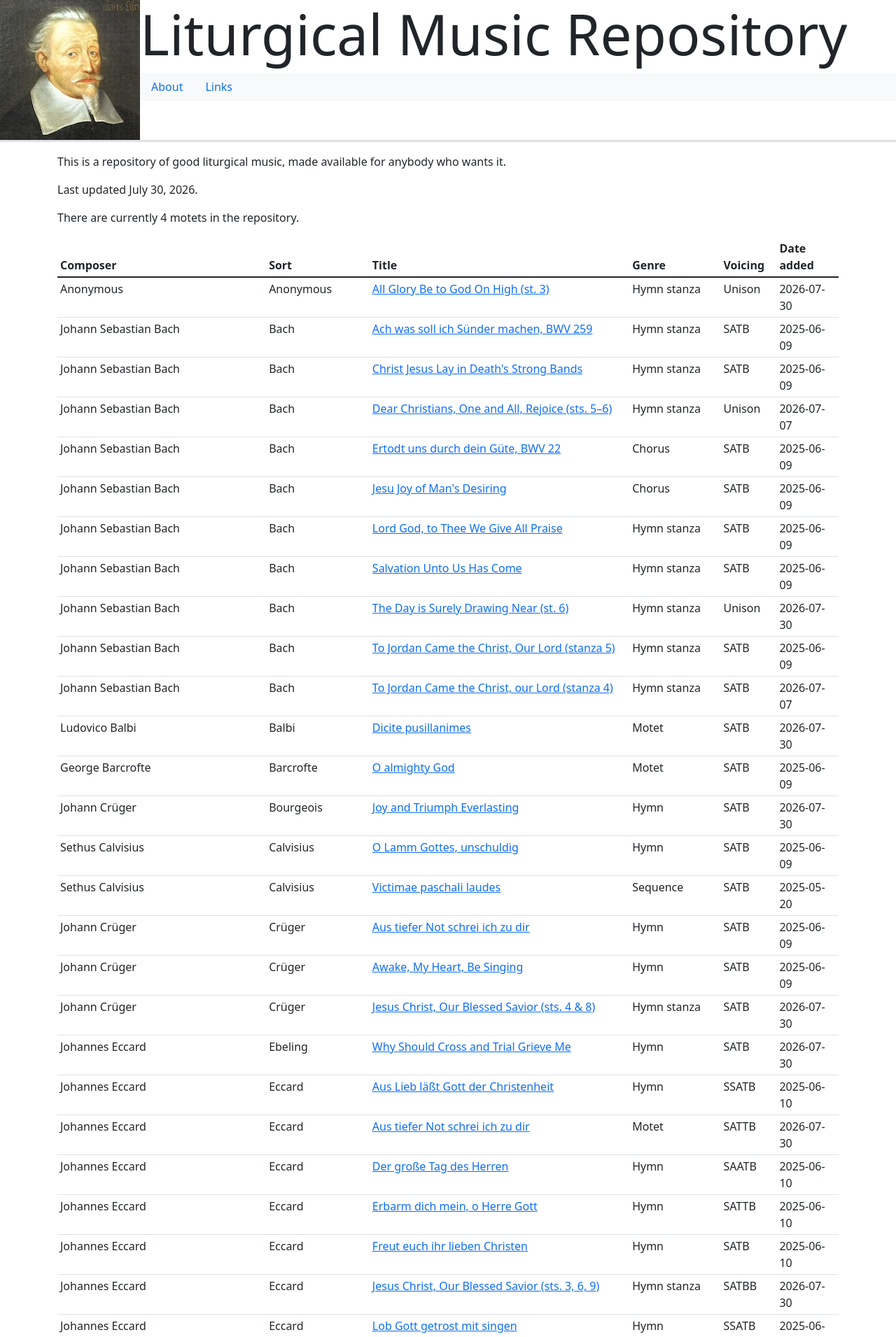
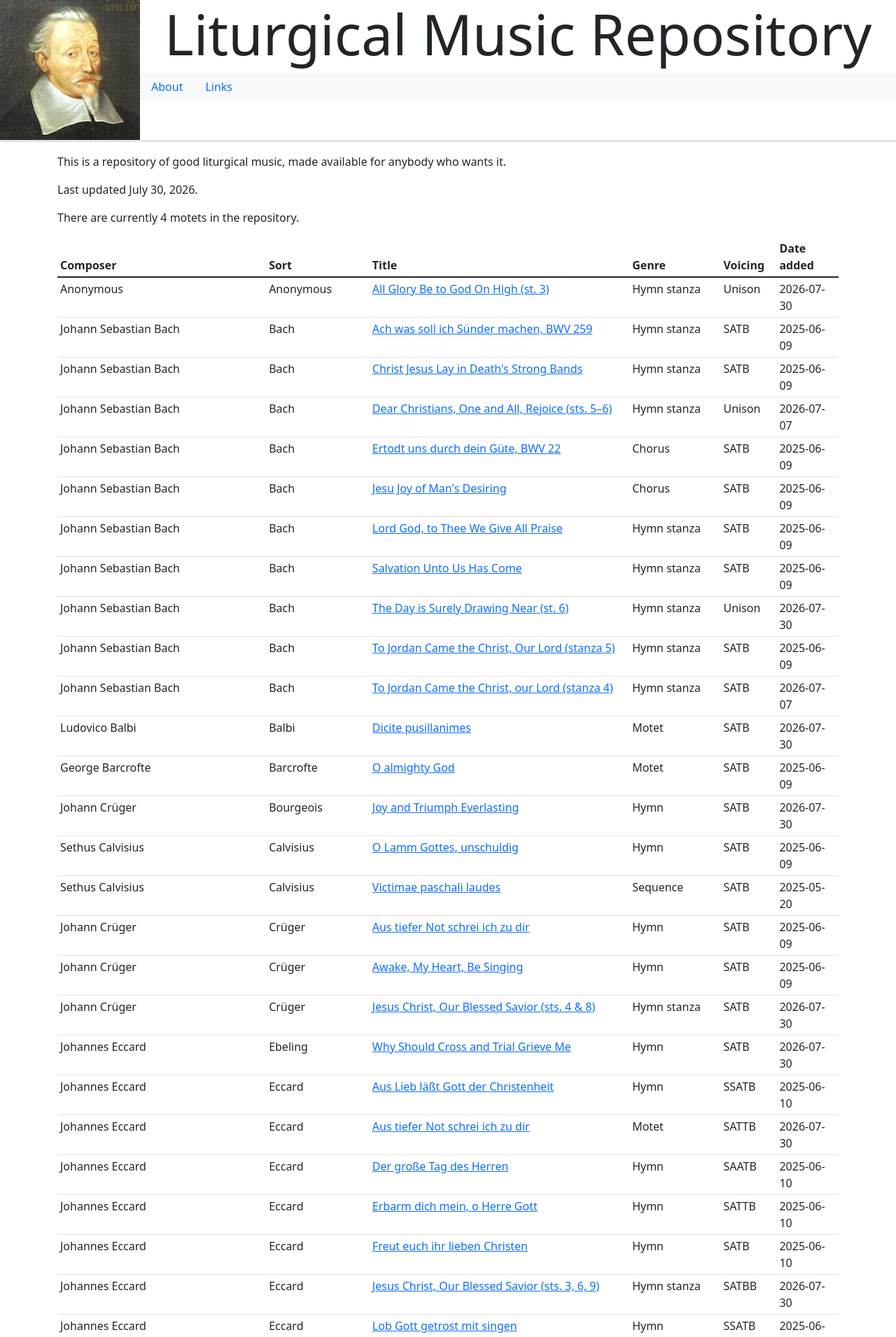
Before and after one commit to coranglais16/liturgical-music, a Jekyll site: the page built from docs/index.md, in a window 1280 px wide. Shown: the top 1911 px of the page at 70% size. Built offline with Jekyll 4.4.1, drawn with Linux system fonts in a browser that asks for light colours; our own code applies the rules of GitHub Pages for plain Markdown files; a style sheet for code colours, icons or effects is not loaded.

Commit message:
center all <h1>

```diff
--- a/docs/assets/css/style.scss
+++ b/docs/assets/css/style.scss
@@ -3,3 +3,8 @@
 
 /* import Bootstrap */
 @import "bootstrap/bootstrap";
+
+/* custom styles */
+h1 {
+	text-align: center;
+}
```
